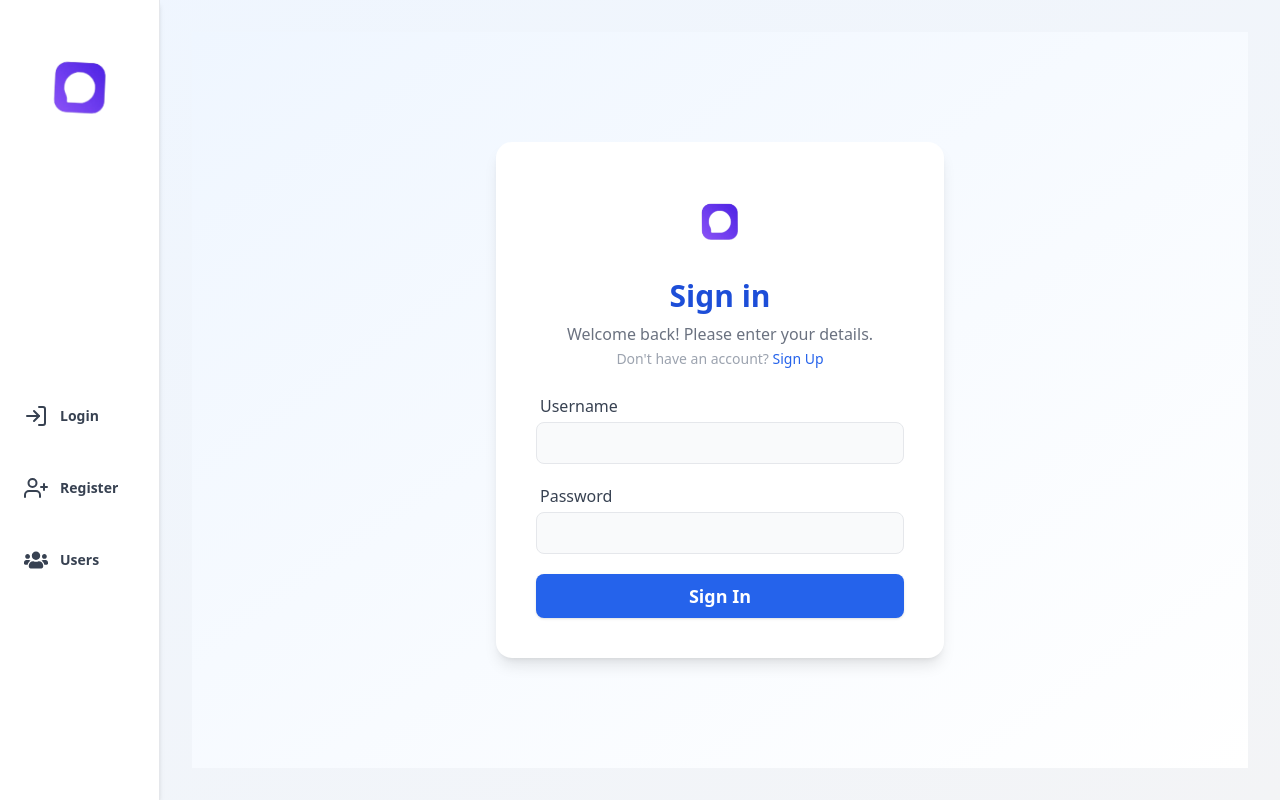
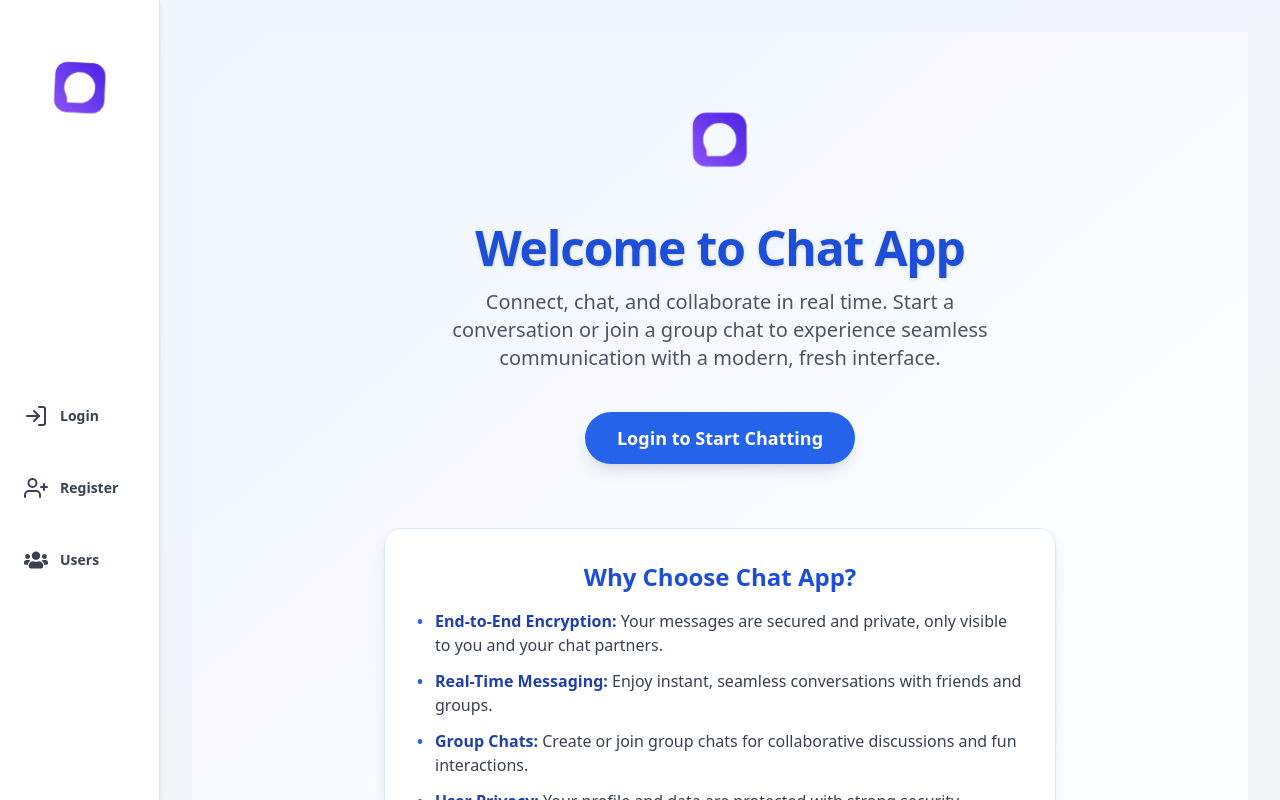
Before and after one commit to KIRANBADAKURAVA/Chat-APP, a React (Vite) app in the folder Client/Chat-App/: page / in a window 1280 px wide. Built offline with nearby package versions, Linux system fonts and the light colour scheme; no server answers.

Commit message:
feat: add Home component with user profile display and features section; update routing to set Home as the default landing page

```diff
--- a/Client/Chat-App/src/main.jsx
+++ b/Client/Chat-App/src/main.jsx
@@ -4,7 +4,7 @@ import { Provider } from 'react-redux';
 import { RouterProvider, createBrowserRouter } from 'react-router-dom'
 import Store from './store/store.js';
 import App from './App.jsx';
-import { Login, Register, Chats, AllUsers, Profile } from './index.jsx'
+import { Login, Register, Chats, AllUsers, Profile, Home } from './index.jsx'
 
 
 const router = createBrowserRouter([
@@ -14,7 +14,7 @@ const router = createBrowserRouter([
     children: [
       {
         path: "/",
-        element: <Login/>
+        element: <Home/>
       },
       {
         path:'/login',
--- a/Client/Chat-App/src/pages/Home.jsx
+++ b/Client/Chat-App/src/pages/Home.jsx
@@ -1,17 +1,67 @@
-import { BsChatSquareDots } from "react-icons/bs";
+import React from "react";
+import Logo from "../components/Logo.jsx";
+import { useSelector } from "react-redux";
+import { Link } from "react-router-dom";
 
 function Home() {
+  const authStatus = useSelector((state) => state.auth.status);
+  const user = useSelector((state) => state.auth.data?.user?.loggedUser);
+
   return (
-    <div className="flex flex-col items-center justify-center h-full w-full text-center py-12">
+    <div className="flex flex-col items-center justify-center h-full w-full text-center py-12 bg-gradient-to-br from-blue-50 to-white">
       <div className="flex flex-col items-center mb-8">
-        <div className="bg-blue-100 rounded-full p-6 shadow-lg mb-6">
-          <BsChatSquareDots className="text-blue-600" size={64} />
-        </div>
-        <h1 className="text-4xl md:text-5xl font-extrabold text-blue-700 mb-4 tracking-tight">Welcome to Chat App</h1>
+        <Logo width="120px" height="120px" className="mb-6" />
+        <h1 className="text-4xl md:text-5xl font-extrabold text-blue-700 mb-4 tracking-tight drop-shadow">Welcome to Chat App</h1>
         <p className="text-lg md:text-xl text-gray-600 max-w-xl mb-6">
           Connect, chat, and collaborate in real time. Start a conversation or join a group chat to experience seamless communication with a modern, fresh interface.
         </p>
-        <a href="/all-chats" className="inline-block mt-4 px-8 py-3 bg-blue-600 text-white rounded-full shadow-lg text-lg font-semibold hover:bg-blue-700 transition">Start Chatting</a>
+        {authStatus && user && (
+          <div className="flex flex-col items-center mb-6">
+            <div className="w-20 h-20 rounded-full bg-blue-100 flex items-center justify-center mb-2 shadow">
+              {user.profilePicture ? (
+                <img
+                  src={user.profilePicture}
+                  alt="Profile"
+                  className="w-20 h-20 rounded-full object-cover border-2 border-blue-400"
+                />
+              ) : (
+                <span className="text-blue-700 font-bold text-3xl">
+                  {user.username ? user.username[0].toUpperCase() : "?"}
+                </span>
+              )}
+            </div>
+            <span className="text-blue-800 font-semibold text-lg">{user.username}</span>
+            <Link to="/profile" className="text-blue-500 hover:underline text-sm mt-1">View Profile</Link>
+          </div>
+        )}
+        <Link
+          to={authStatus ? "/all-chats" : "/login"}
+          className="inline-block mt-4 px-8 py-3 bg-blue-600 text-white rounded-full shadow-lg text-lg font-semibold hover:bg-blue-700 transition"
+        >
+          {authStatus ? "Start Chatting" : "Login to Start Chatting"}
+        </Link>
+      </div>
+      {/* Features Section */}
+      <div className="w-full max-w-2xl mt-8 bg-white rounded-2xl shadow-lg p-8 flex flex-col items-center border border-blue-100">
+        <h2 className="text-2xl font-bold text-blue-700 mb-4">Why Choose Chat App?</h2>
+        <ul className="text-left text-gray-700 space-y-3 w-full">
+          <li className="flex items-start gap-3">
+            <span className="text-blue-600 font-bold">•</span>
+            <span><span className="font-semibold text-blue-800">End-to-End Encryption:</span> Your messages are secured and private, only visible to you and your chat partners.</span>
+          </li>
+          <li className="flex items-start gap-3">
+            <span className="text-blue-600 font-bold">•</span>
+            <span><span className="font-semibold text-blue-800">Real-Time Messaging:</span> Enjoy instant, seamless conversations with friends and groups.</span>
+          </li>
+          <li className="flex items-start gap-3">
+            <span className="text-blue-600 font-bold">•</span>
+            <span><span className="font-semibold text-blue-800">Group Chats:</span> Create or join group chats for collaborative discussions and fun interactions.</span>
+          </li>
+          <li className="flex items-start gap-3">
+            <span className="text-blue-600 font-bold">•</span>
+            <span><span className="font-semibold text-blue-800">User Privacy:</span> Your profile and data are protected with strong security measures.</span>
+          </li>
+        </ul>
       </div>
     </div>
   );
```
